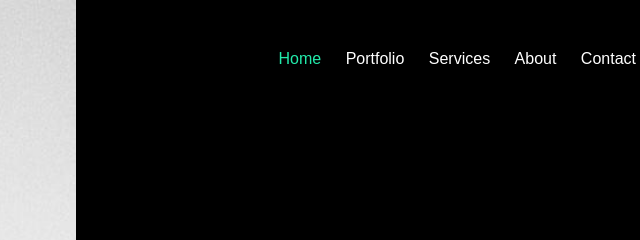
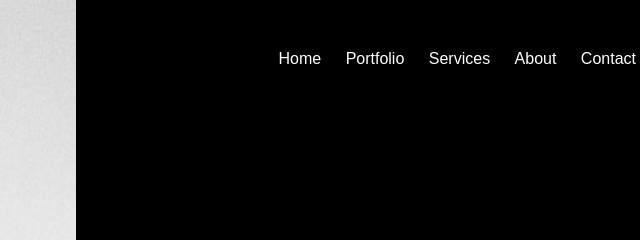
Before and after one commit to dhrgt/dhrgt.github.io, a website: page index.html in a window 1280 px wide. Shown: the top 240 px of the page, 564-1204 px from the left. Drawn offline with Linux system fonts and the light colour scheme; files whose address does not match are found by name.

Commit message:
Update style.css

```diff
--- a/css/style.css
+++ b/css/style.css
@@ -278,7 +278,7 @@ a.hover-reverse:hover, a.hover-reverse:focus, a.hover-reverse:active {
 }
 
 .probootstrap-main-nav li.active a {
-  color: #22eaaa;
+  color: #FFFFFF;
 }
 
 .probootstrap-main-nav li.active a:hover {
```
